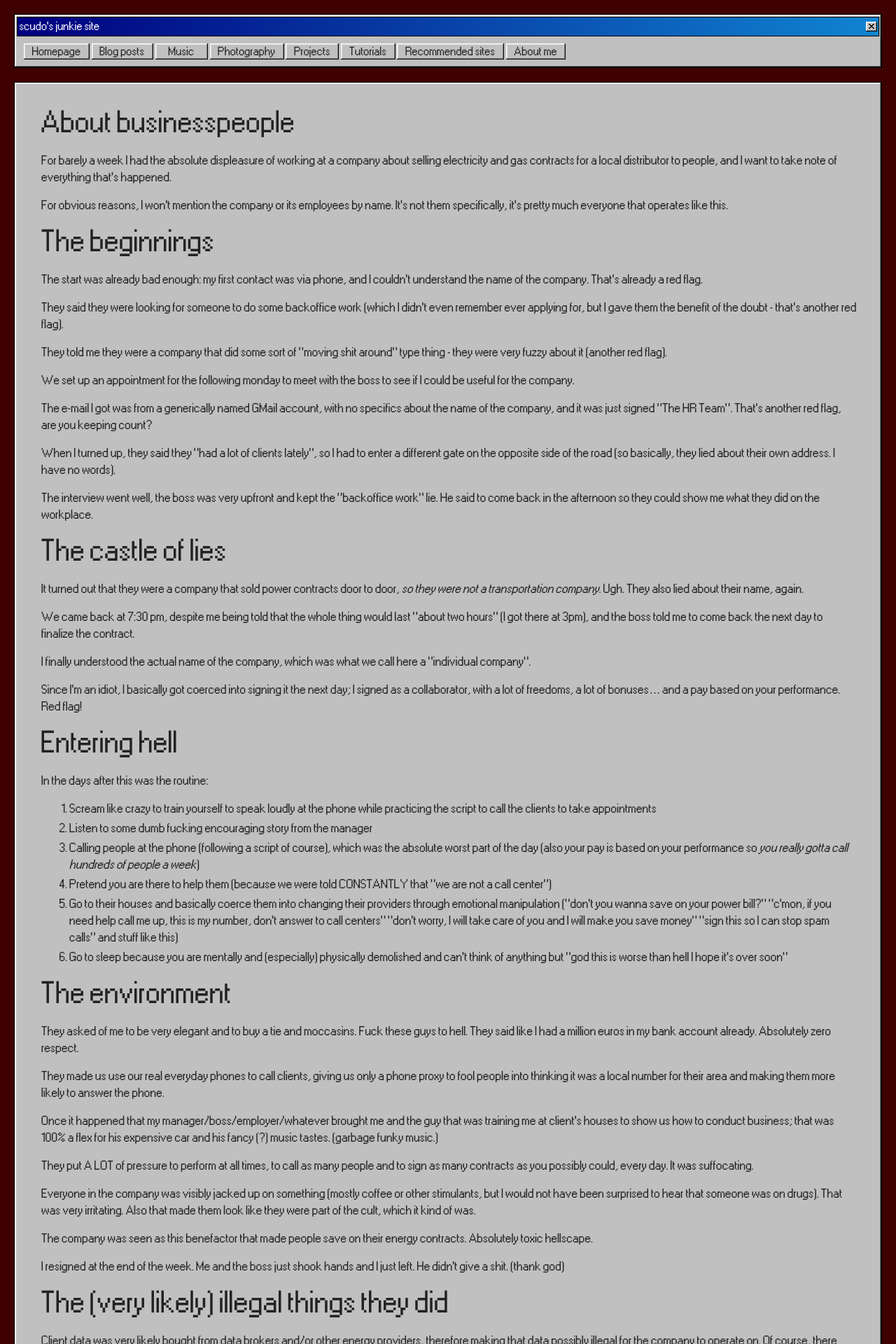
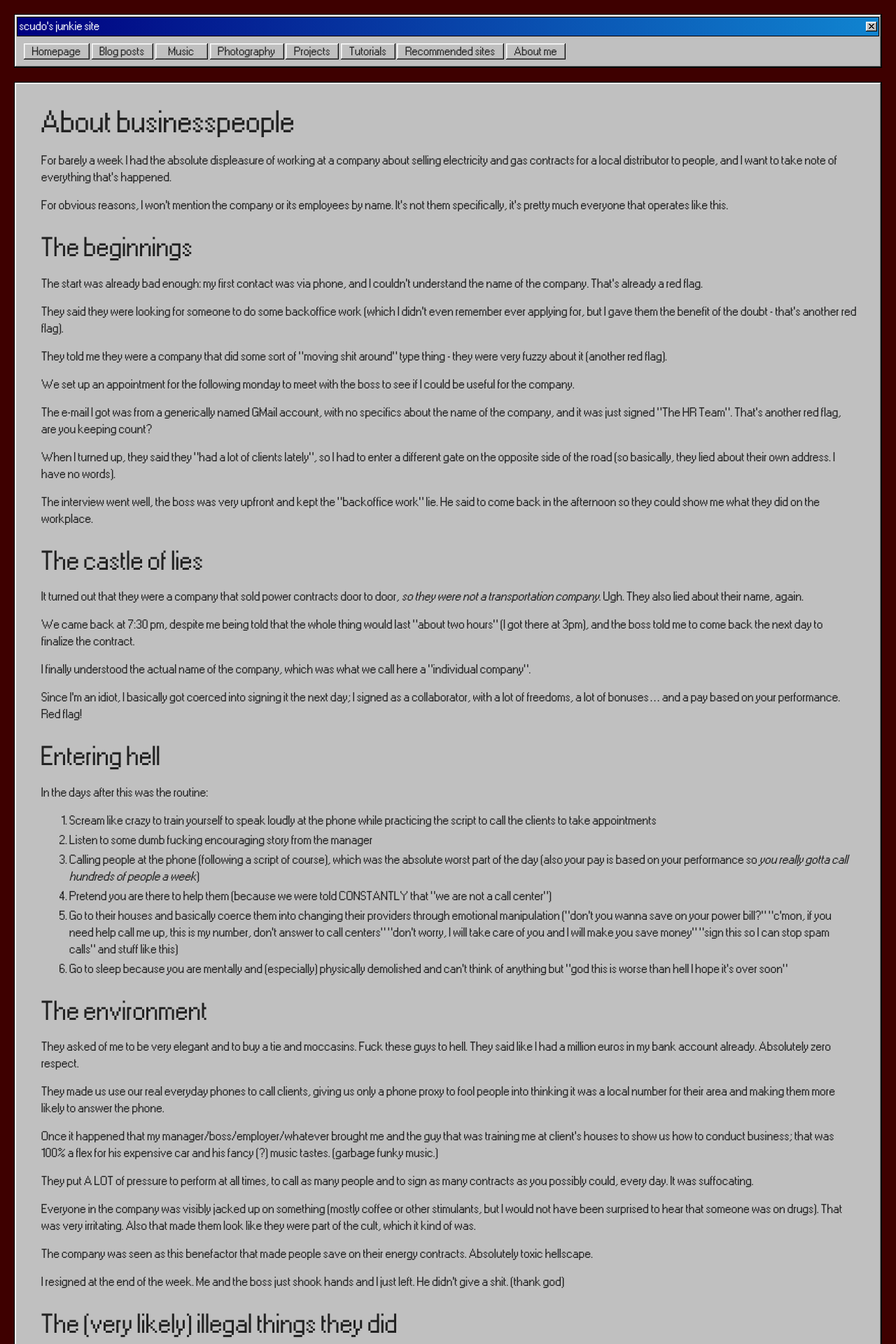
Before and after one commit to scudo005/scudo005.github.io, a Jekyll site: the page built from assets/other/businesspeople.md, in a window 1280 px wide. Shown: the top 1920 px of the page at 70% size. Built offline with Jekyll 4.4.1, drawn with Linux system fonts in a browser that asks for light colours; some web fonts are replaced.

Commit message:
restyling

```diff
--- a/businesspeople.md
+++ b/assets/other/businesspeople.md
@@ -9,7 +11,7 @@ For barely a week I had the absolute displeasure of working at a company about s
 
 For obvious reasons, I won't mention the company or its employees by name. It's not them specifically, it's pretty much everyone that operates like this.
 
-# The beginnings
+## The beginnings
 
 The start was already bad enough: my first contact was via phone, and I couldn't understand the name of the company. That's already a red flag.
 
@@ -25,7 +27,7 @@ When I turned up, they said they "had a lot of clients lately", so I had to ente
 
 The interview went well, the boss was very upfront and kept the "backoffice work" lie. He said to come back in the afternoon so they could show me what they did on the workplace.
 
-# The castle of lies
+## The castle of lies
 
 It turned out that they were a company that sold power contracts door to door, _so they were not a transportation company_. Ugh. They also lied about their name, again.
 
@@ -35,7 +37,7 @@ I finally understood the actual name of the company, which was what we call here
 
 Since I'm an idiot, I basically got coerced into signing it the next day; I signed as a collaborator, with a lot of freedoms, a lot of bonuses... and a pay based on your performance. Red flag!
 
-# Entering hell
+## Entering hell
 
 In the days after this was the routine:
 
@@ -46,7 +48,7 @@ In the days after this was the routine:
 5. Go to their houses and basically coerce them into changing their providers through emotional manipulation ("don't you wanna save on your power bill?" "c'mon, if you need help call me up, this is my number, don't answer to call centers" "don't worry, I will take care of you and I will make you save money" "sign this so I can stop spam calls" and stuff like this)
 6. Go to sleep because you are mentally and (especially) physically demolished and can't think of anything but "god this is worse than hell I hope it's over soon"
 
-# The environment
+## The environment
 
 They asked of me to be very elegant and to buy a tie and moccasins. Fuck these guys to hell. They said like I had a million euros in my bank account already. Absolutely zero respect.
 
@@ -62,17 +64,17 @@ The company was seen as this benefactor that made people save on their energy co
 
 I resigned at the end of the week. Me and the boss just shook hands and I just left. He didn't give a shit. (thank god)
 
-# The (very likely) illegal things they did
+## The (very likely) illegal things they did
 
-Client data was very likely bought from data brokers and/or other energy providers, therefore making that data possibly illegal for the company to operate on. Of course, there was zero respect for privacy laws.
+- Client data was very likely bought from data brokers and/or other energy providers, therefore making that data possibly illegal for the company to operate on. Of course, there was zero respect for privacy laws.
 
-Despite it being several times illegal, some contracts were completed (= adding the client's data on the contract) by making the client send us (that "us" makes me feel yucky) their power bills and IDs via WhatsApp so we could gather their data.
+- Despite it being several times illegal, some contracts were completed (= adding the client's data on the contract) by making the client send us (that "us" makes me feel yucky) their power bills and IDs via WhatsApp so we could gather their data.
 
-Despite it being probably illegal, most contracts were marked as signed and done despite the fact that the only thing written on the contract was the client's signature and name, so we could write their data on the piece of paper while going from client to client.
+- Despite it being probably illegal, most contracts were marked as signed and done despite the fact that the only thing written on the contract was the client's signature and name, so we could write their data on the piece of paper while going from client to client.
 
-We sent over the client's data over WhatsApp and e-mails (our personal e-mail accounts and personal WhatsApp accounts, mind you) - which probably is in violation of the GDPR.
+- We sent over the client's data over WhatsApp and e-mails (our personal e-mail accounts and personal WhatsApp accounts, mind you) - which probably is in violation of the GDPR.
 
-# Conclusions
+## Conclusions
 
 Businesspeople are cultpeople, they develop a cult with their company paraphrased as this mighty entity that is there to help the customer, which is at the absolute bottom of the scale.
 
```
Also changed, not shown: other parts of assets/other/businesspeople.md (+2 -0 lines).
